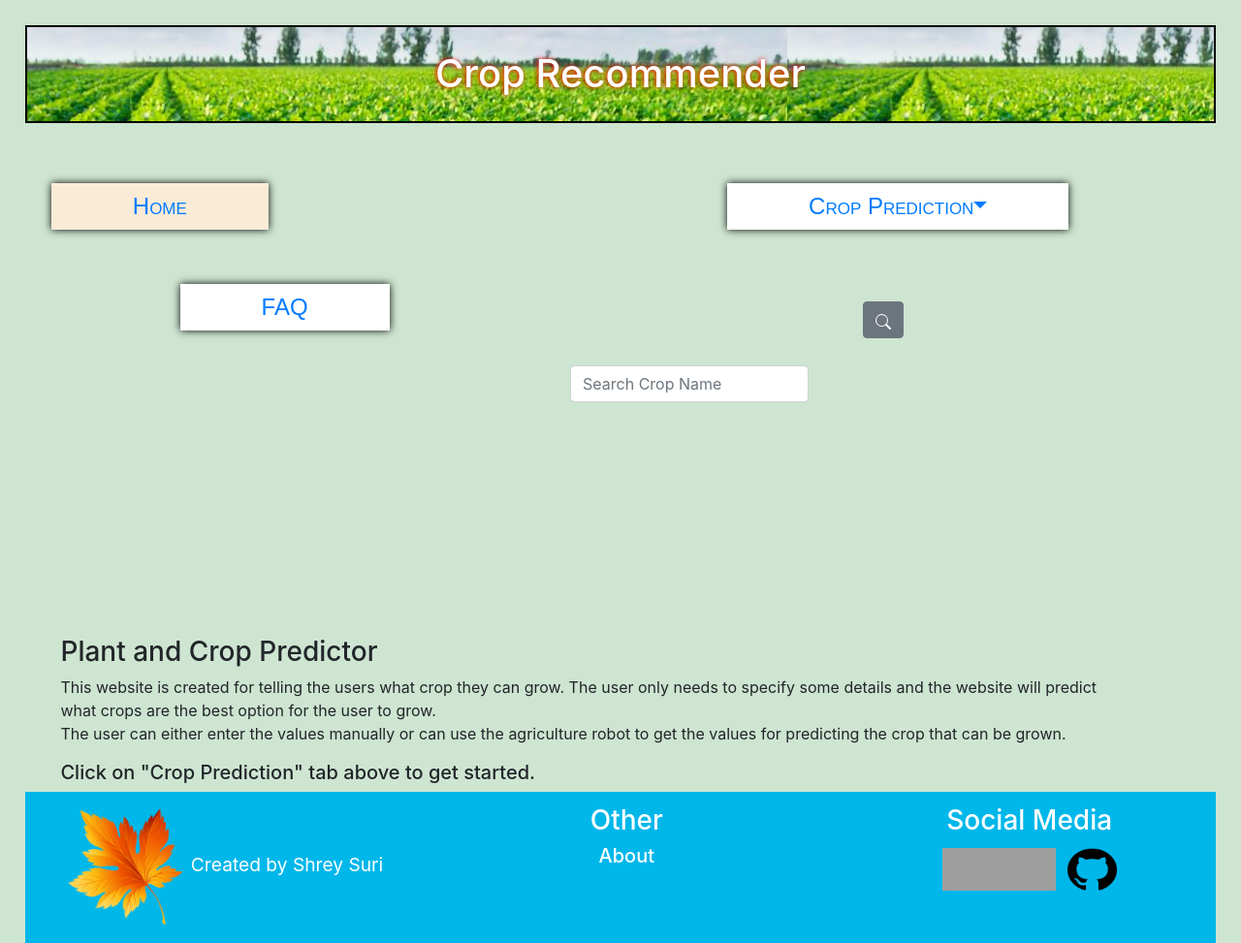
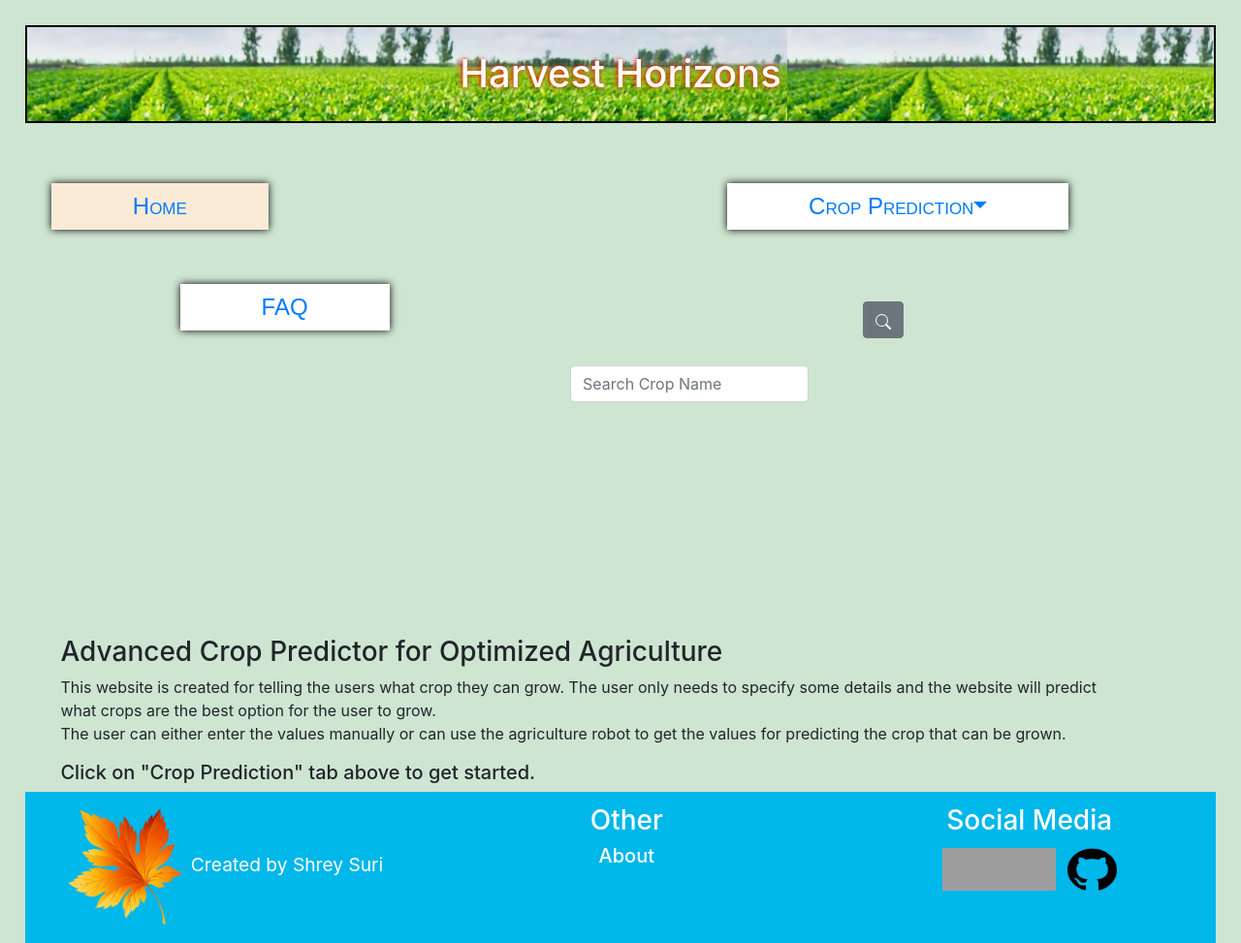
Before and after one commit to rayin19/Crop-Prediction-Website, a PHP site: page / in a window 1280 px wide. Shown: the top 973 px of the page at 97% size. Run offline with PHP 8.4, Linux system fonts and the light colour scheme; grey boxes are pictures that could not be loaded.

Commit message:
Updated Html files

```diff
--- a/Code/about.php
+++ b/Code/about.php
@@ -23,7 +23,7 @@
 </head>
 <body onload="showSlides()">
 	<header>
-		<h1> Crop Recommender</h1>
+		<h1> Harvest Horizons</h1>
 		<nav class="navbar navbar-expand-md navbar-light">
 					<button type="button" class="navbar-toggler " data-toggle="collapse" data-target="#myNavbar">
 						<span class="navbar-toggler-icon"></span>
@@ -92,7 +92,7 @@
 			</div>
 			<div class="column">
 				<h3>Social Media</h3>
-				<a href="https://www.linkedin.com/in/shrey-s-b4237716a/">
+				<a href="https://www.linkedin.com/in/shrey-suri/">
 					<img src="https://uploads-ssl.webflow.com/5966ea9a9217ca534caf139f/5c8dc0002f2b676eb4ba0869_LinkedIn%20Icon.svg" alt="LinkedIn Icon" class="social-network-icons">
 				</a>
 				<a href="https://github.com/rayin19">
--- a/Code/faq.php
+++ b/Code/faq.php
@@ -21,7 +21,7 @@
 </head>
 <body>
 	<header>
-		<h1>Crop Recommender</h1>
+		<h1>Harvest Horizons</h1>
 		<nav class="navbar navbar-expand-md navbar-light">
 					<button type="button" class="navbar-toggler " data-toggle="collapse" data-target="#myNavbar">
 						<span class="navbar-toggler-icon"></span>
@@ -135,7 +135,7 @@
 			</div>
 			<div class="column">
 				<h3>Social Media</h3>
-				<a href="https://www.linkedin.com/in/shrey-s-b4237716a/">
+				<a href="https://www.linkedin.com/in/shrey-suri/">
 					<img src="https://uploads-ssl.webflow.com/5966ea9a9217ca534caf139f/5c8dc0002f2b676eb4ba0869_LinkedIn%20Icon.svg" alt="LinkedIn Icon" class="social-network-icons">
 				</a>
 				<a href="https://github.com/rayin19">
--- a/Code/index.php
+++ b/Code/index.php
@@ -1,7 +1,7 @@
 <!DOCTYPE html>
 <html lang="en">
 <head>
-		<title>Agriculture Data</title>
+		<title>Harvest Horizons</title>
 		<meta charset="utf-8">
 		<meta name="viewport" content="width=device-width, initial-scale=1">
 		<meta http-equiv="Cache-control" content="no-cache">
@@ -23,7 +23,7 @@
 </head>
 <body onload="showSlides()">
 	<header>
-		<h1> Crop Recommender</h1>
+		<h1> Harvest Horizons</h1>
 		<nav class="navbar navbar-expand-md navbar-light">
 					<button type="button" class="navbar-toggler " data-toggle="collapse" data-target="#myNavbar">
 						<span class="navbar-toggler-icon"></span>
@@ -36,7 +36,7 @@
 							<a class="dropdown-toggle onScreen " data-toggle="dropdown" href="#" aria-expanded="false">Crop Prediction</a>
 							<ul class="dropdown-menu">
 								<li><a href="manual_entry.php">Entering Values Manually</a></li>
-								<li><a href="viaBot.php">By using Agriculture Car</a></li>
+								<li><a href="viaBot.php">By using Agriculture Bot</a></li>
 							</ul>
 						</li>
 						<li><a class="onScreen FAQ" href="faq.php">FAQ</a></li>
@@ -103,7 +103,7 @@
 	<div class="container indexDiv">
 			<div class=="row">
 				<br />
-				<h3>Plant and Crop Predictor</h3>
+				<h3>Advanced Crop Predictor for Optimized Agriculture</h3>
 				<p>This website is created for telling the users what crop they can grow. The user only needs to specify some details and the
 				   website will predict what crops are the best option for the user to grow.
 				   <br/>
@@ -127,7 +127,7 @@
 			</div>
 			<div class="column">
 				<h3>Social Media</h3>
-				<a href="https://www.linkedin.com/in/shrey-s-b4237716a/">
+				<a href="https://www.linkedin.com/in/shrey-suri/">
 					<img src="https://uploads-ssl.webflow.com/5966ea9a9217ca534caf139f/5c8dc0002f2b676eb4ba0869_LinkedIn%20Icon.svg" alt="LinkedIn Icon" class="social-network-icons">
 				</a>
 				<a href="https://github.com/rayin19">
--- a/Code/manual_entry.php
+++ b/Code/manual_entry.php
@@ -21,7 +21,7 @@
 </head>
 <body>
 	<header>
-		<h1>Crop Recommender</h1>
+		<h1>Harvest Horizons</h1>
 		<nav class="navbar navbar-expand-md navbar-light">
 					<button type="button" class="navbar-toggler " data-toggle="collapse" data-target="#myNavbar">
 						<span class="navbar-toggler-icon"></span>
@@ -97,7 +97,7 @@
 			</div>
 			<div class="column">
 				<h3>Social Media</h3>
-				<a href="https://www.linkedin.com/in/shrey-s-b4237716a/">
+				<a href="https://www.linkedin.com/in/shrey-suri/">
 					<img src="https://uploads-ssl.webflow.com/5966ea9a9217ca534caf139f/5c8dc0002f2b676eb4ba0869_LinkedIn%20Icon.svg" alt="LinkedIn Icon" class="social-network-icons">
 				</a>
 				<a href="https://github.com/rayin19">
--- a/Code/viaBot.php
+++ b/Code/viaBot.php
@@ -45,7 +45,7 @@
 </head>
 <body onload="checkStatus(<?php echo $dataRes;?>,<?php echo $rain;?>,<?php echo $temp;?> ,<?php echo $pH;?> ,<?php echo $N;?> ,<?php echo $P;?> ,<?php echo $K;?>)">
 	<header>
-		<h1>Crop Recommender</h1>
+		<h1>Harvest Horizons</h1>
 		<nav class="navbar navbar-expand-md navbar-light">
 					<button type="button" class="navbar-toggler " data-toggle="collapse" data-target="#myNavbar">
 						<span class="navbar-toggler-icon"></span>
@@ -122,7 +122,7 @@
 			</div>
 			<div class="column">
 				<h3>Social Media</h3>
-				<a href="https://www.linkedin.com/in/shrey-s-b4237716a/">
+				<a href="https://www.linkedin.com/in/shrey-suri/">
 					<img src="https://uploads-ssl.webflow.com/5966ea9a9217ca534caf139f/5c8dc0002f2b676eb4ba0869_LinkedIn%20Icon.svg" alt="LinkedIn Icon" class="social-network-icons">
 				</a>
 				<a href="https://github.com/rayin19">
```
Also changed, not shown: Code/crop_predicton_results.php (+4 -4 lines), Code/search_results.php (+5 -5 lines).
